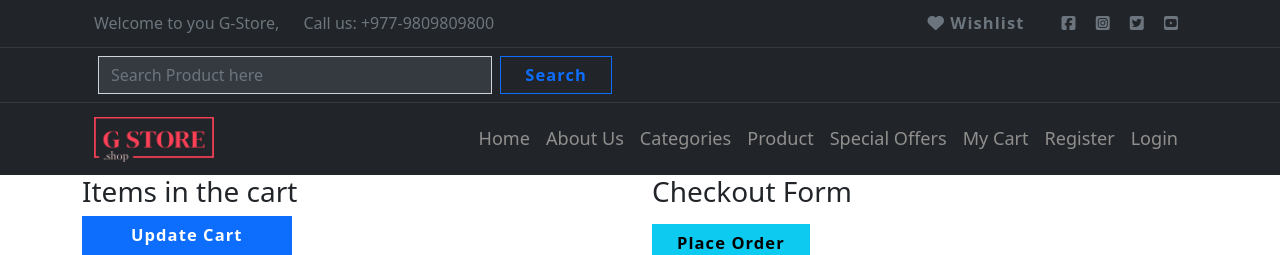
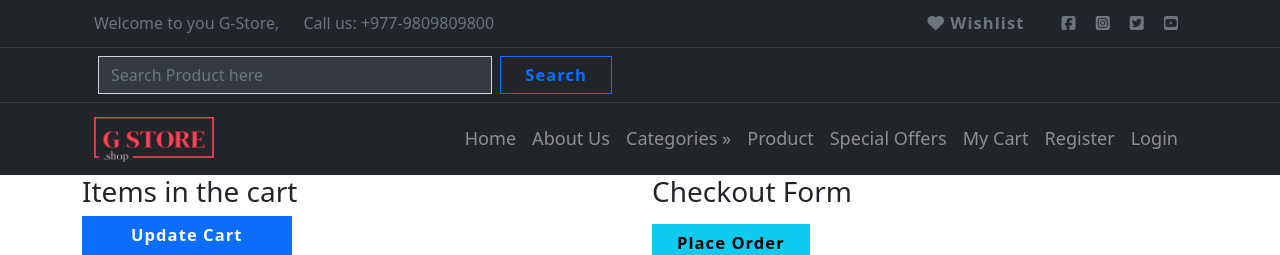
Before and after one commit to gokarna123-goku/g_store, a Django app: template templates/checkout.html in a window 1280 px wide. Shown: the top 255 px of the page. Run offline with Django 3.2, Linux system fonts and the light colour scheme; the template is opened without the code that fills it, so the values that code supplies are empty; some libraries are stand-ins or nearby versions.

Commit message:
changes over the templates

```diff
--- a/static/css/gstore.css
+++ b/static/css/gstore.css
@@ -118,7 +118,8 @@
 
 .sub_child_nav{
     position: absolute;
-    left: 0;
+    top: 0;
+    left: 100%;
     width: 240px;
     height: auto;
     background: #1e1351;
--- a/templates/navbar.html
+++ b/templates/navbar.html
@@ -88,7 +88,7 @@
                             <a class="nav-link" href="{% url 'ecomapp:about' %}">About Us</a>
                         </li>
                         <li class="nav-item category_nav">
-                            <a class="nav-link">Categories</a>
+                            <a class="nav-link">Categories &raquo;</a>
                             <ul class="subnav px-3 mx-0">
                                 <li class="nav-item sub_parent_nav">
                                     <a href="#"
```
